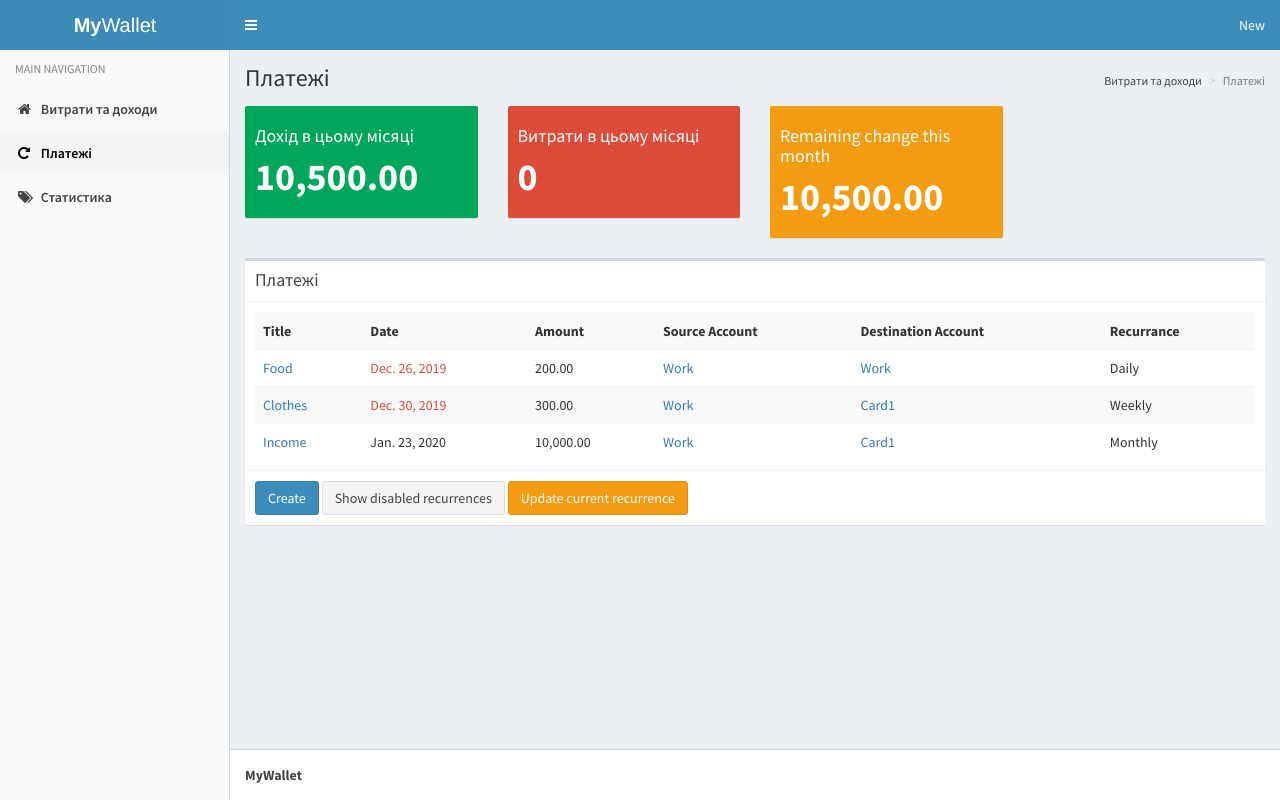
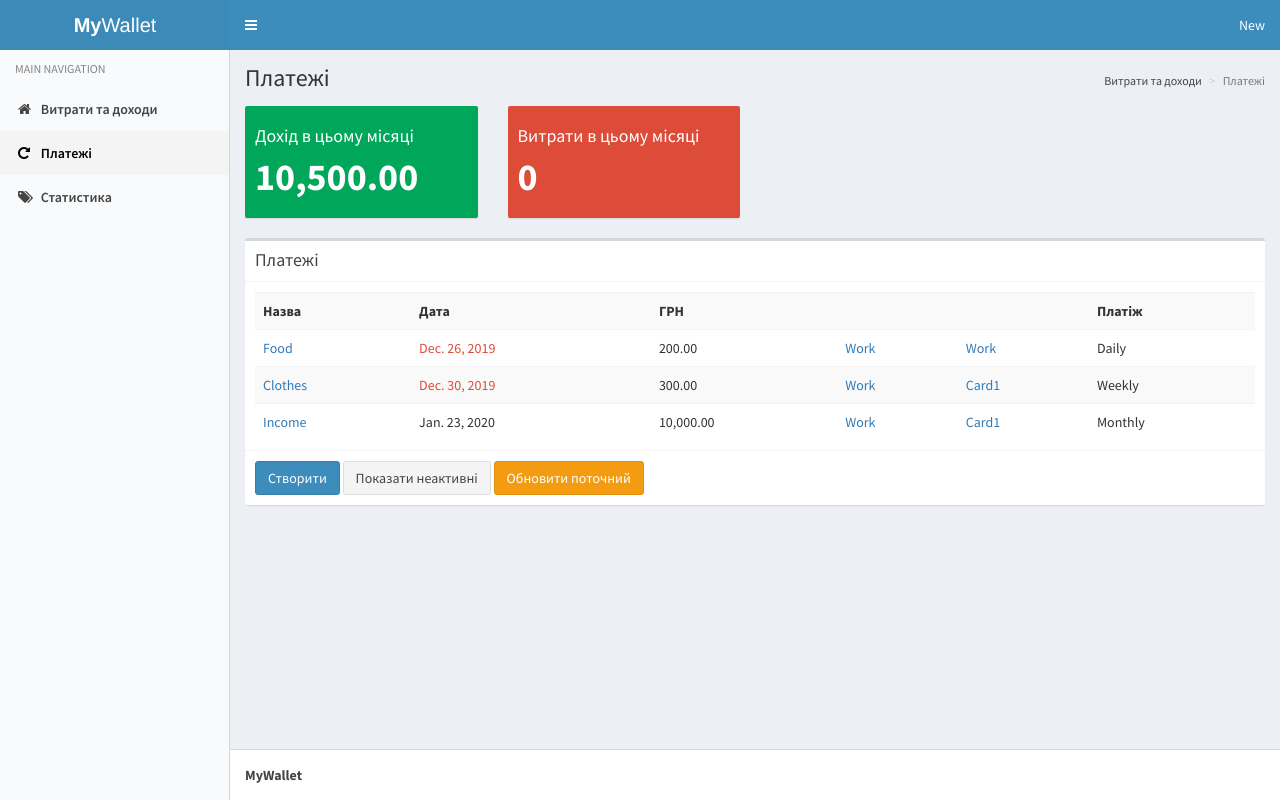
Before and after one commit to demefim/MyWallet, a Django app: page /recurrences/ in a window 1280 px wide. Run offline with Django 3.2, Linux system fonts and the light colour scheme; a user stored in the database is signed in; data comes from the database, SQL or seed files in the repository; some libraries are stand-ins or nearby versions.

Commit message:
update html

```diff
--- a/MyWallet/templates/MyWallet/category_index.html
+++ b/MyWallet/templates/MyWallet/category_index.html
@@ -14,12 +14,12 @@
 {% block content %}
 <div class="box">
   <div class="box-header with-border">
-    <h3 class="box-title">{% trans 'Categories' %}</h3>
+    <h3 class="box-title">Статистика</h3>
   </div>
   <div class="box-body no-padding">
     <table class="table table-striped">
       <tr>
-        <th>{% trans 'Name' %}</th>
+        <th>Назва</th>
       </tr>
       {% for category in object_list %}
       <tr>
--- a/MyWallet/templates/MyWallet/recurring_transactions.html
+++ b/MyWallet/templates/MyWallet/recurring_transactions.html
@@ -29,14 +29,6 @@
       </div>
     </div>
   </div>
-<div class="col-md-3">
-    <div class="small-box bg-yellow">
-      <div class="inner">
-        <h4>{% trans 'Remaining change this month' %}</h4>
-        <h3>{{ remaining|intcomma }}</h3>
-      </div>
-    </div>
-  </div>
 </div>
 <div class="box">
 <div class="box-header with-border">
@@ -45,12 +37,12 @@
 <div class="box-body">
 <table class="table table-striped">
   <tr>
-    <th>{% trans 'Title' %}</th>
-    <th>{% trans 'Date' %}</th>
-    <th>{% trans 'Amount' %}</th>
-    <th class="hidden-xs">{% trans 'Source Account' %}</th>
-    <th class="hidden-xs">{% trans 'Destination Account' %}</th>
-    <th class="hidden-xs">{% trans 'Recurrance' %}</th>
+    <th>Назва</th>
+    <th>Дата</th>
+    <th>ГРН</th>
+    <th class="hidden-xs"></th>
+    <th class="hidden-xs"></th>
+    <th class="hidden-xs">Платіж</th>
   </tr>
 {% for transaction in transactions %}
 <tr>
@@ -64,11 +56,11 @@
 </table>
 </div>
 <div class="box-footer">
-  <a href="{% url 'recurrence_create' %}" class="btn btn-primary">{% trans 'Create' %}</a>
-  <a href="{% url 'disabled_recurrences' %}" class="btn btn-default">{% trans 'Show disabled recurrences' %}</a>
+  <a href="{% url 'recurrence_create' %}" class="btn btn-primary">Створити</a>
+  <a href="{% url 'disabled_recurrences' %}" class="btn btn-default">Показати неактивні</a>
   <form style="display: inline-block;" method="POST" action="{% url 'update_current_recurrences' %}">
     {% csrf_token %}
-    <button class="btn btn-warning">{% trans 'Update current recurrence' %}</button>
+    <button class="btn btn-warning">Обновити поточний</button>
   </form>
 </div>
 </div>
```
